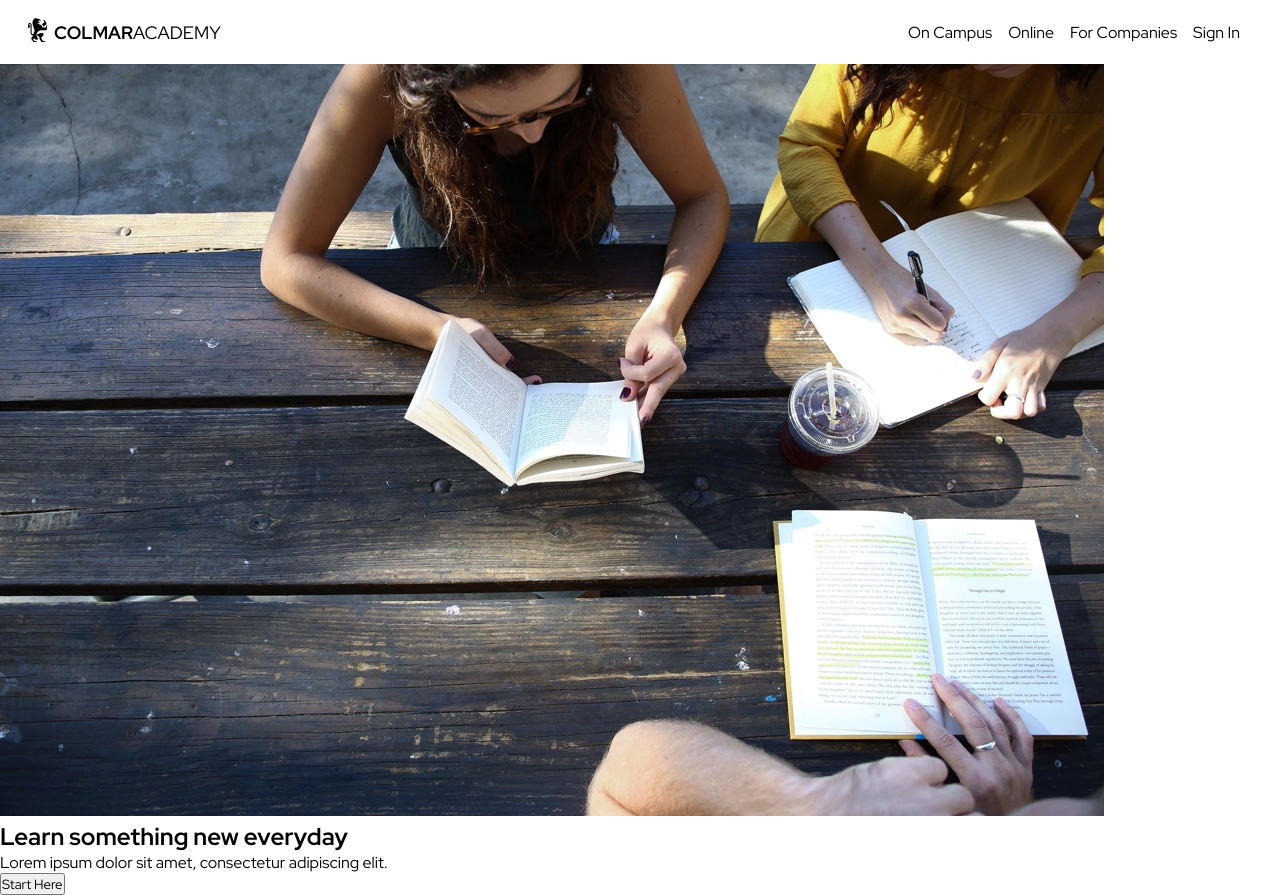
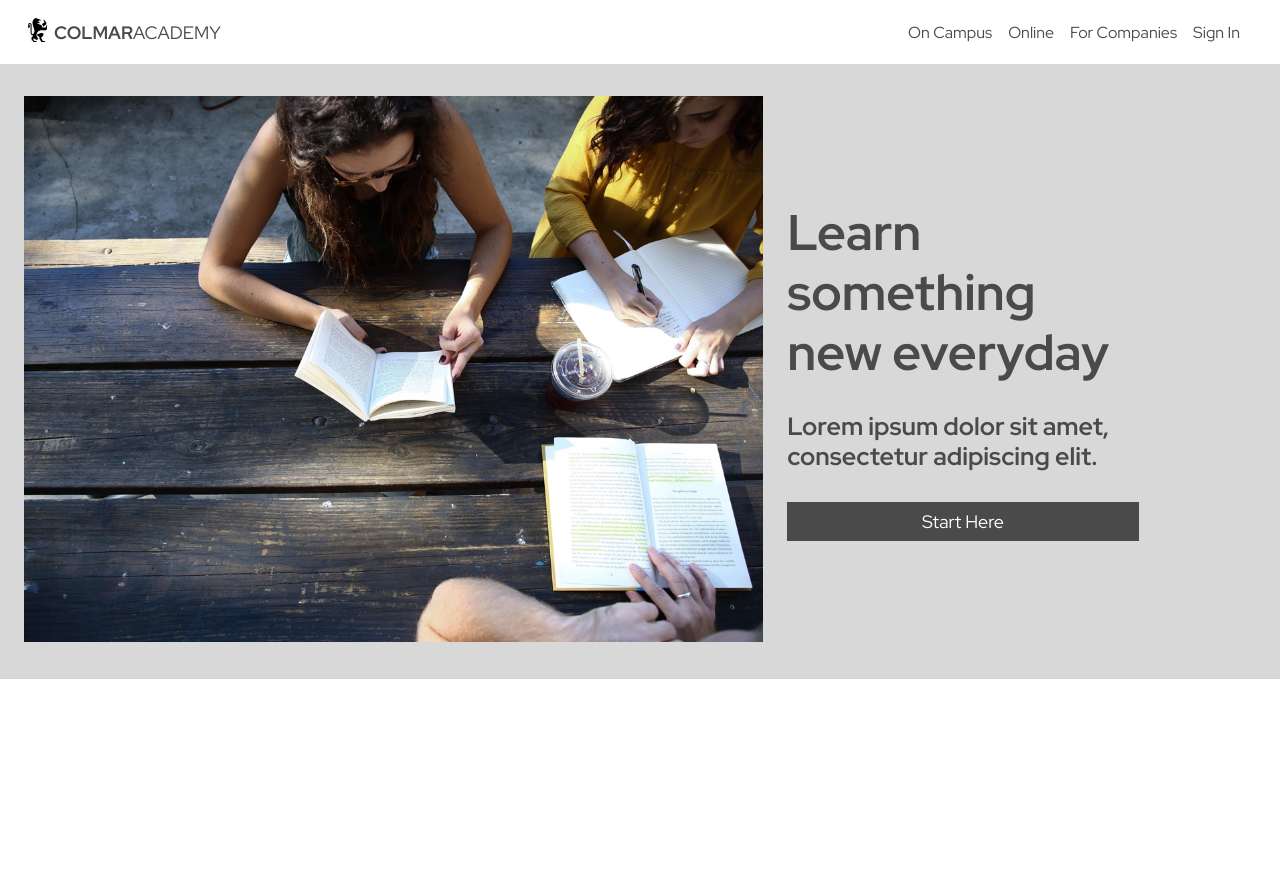
Before and after one commit to 0xRin/colmar, a plain HTML site: page index.html in a window 1280 px wide. After the commit the page ends 800 px from the top, so only its background shows below. Drawn offline with Linux system fonts and the light colour scheme.

Commit message:
Showcase added

```diff
--- a/index.html
+++ b/index.html
@@ -18,24 +18,28 @@
             <img src="./resources/assets/images/ic-logo.svg" alt="">
             <span>Colmar</span><span>Academy</span>
         </div>
-        <div class="list-container">
+        <nav class="list-container">
             <ul>
                 <li><a href="">On Campus</a></li>
                 <li><a href="">Online</a></li>
                 <li><a href="">For Companies</a></li>
                 <li><a href="">Sign In</a></li>
             </ul>
-        </div>
+        </nav>
     </header>
     <!-- Showcase -->
-    <section id="#showcase">
+    <section id="showcase">
         <div class="showcase-container">
-            <img src="./resources/assets/images/banner.jpg" alt="">
+            <div class="image-container">
+                <img src="./resources/assets/images/banner.jpg" alt="">
+            </div>
             <div class="description-container">
-                <h1>Learn something new everyday</h1>
-                <p>Lorem ipsum dolor sit amet, consectetur adipiscing elit.</p>
+                <div>
+                    <h1>Learn something new everyday</h1>
+                    <p>Lorem ipsum dolor sit amet, consectetur adipiscing elit.</p>
+                    <button type="button">Start Here</button>
+                </div>
             </div>
-            <button type="button" target="_blank" onclick="www.google.com">Start Here</button>
         </div>
     </section>
 </body>
--- a/resources/css/index.css
+++ b/resources/css/index.css
@@ -1,5 +1,10 @@
 /* Fonts */
 @import url('https://fonts.googleapis.com/css2?family=Red+Hat+Display:wght@300;400;700&display=swap');
+
+:root {
+    --background-1: #D9D8D9;
+    --text-color-1: #4B4A4B;
+}
 
 /* Global */
 html,
@@ -7,7 +12,7 @@ html,
     margin: 0;
     padding: 0;
     font-family: 'Red Hat Display', sans-serif;
-    color: black;
+    color: var(--text-color-1)
 }
 
 ul {
@@ -18,11 +23,21 @@ a {
     text-decoration: none;
 }
 
+button {
+    padding: 8px 0;
+    font-size: 18px;
+    cursor: pointer;
+    background-color: var(--text-color-1);
+    border: none;
+    color: white;
+}
+
 /* Header */
 header {
     height: 64px;
     display: flex;
-    position: fixed;
+    position: sticky;
+    top: 0;
     align-items: center;
     width: 100%;
     justify-content: space-between;
@@ -66,10 +81,51 @@ header {
 }
 
 /* Showcase */
+#showcase {
+    background-color: var(--background-1);
+    padding: 32px 24px;
+}
 
+.showcase-container {
+    display: flex;
+    align-items: center;
+}
+
+.showcase-container .image-container {
+    min-width: 60%;
+    margin-right: 24px;
+}
+
+.image-container img {
+    width: 100%;
+}
+
+.description-container {
+    line-height: 1.2;
+    color: gr;
+}
+
+.description-container div {
+    width: 75%;
+}
+
+.description-container h1 {
+    font-size: 50px;
+    font-weight: 700;
+}
+
+.description-container p{
+    margin: 30px 0;
+    font-size: 25px;
+    font-weight: bold;
+}
+
+.description-container button {
+    width: 100%;
+}
 
 /* Transitions */
 .list-container ul li:hover {
     opacity: 0.5;
-    text-decoration: underline lightblue;
+    align-items: center;
 }
```
